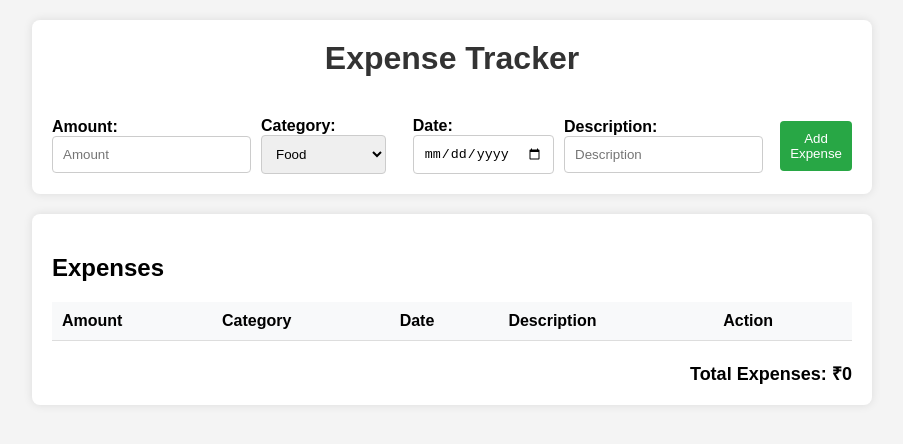
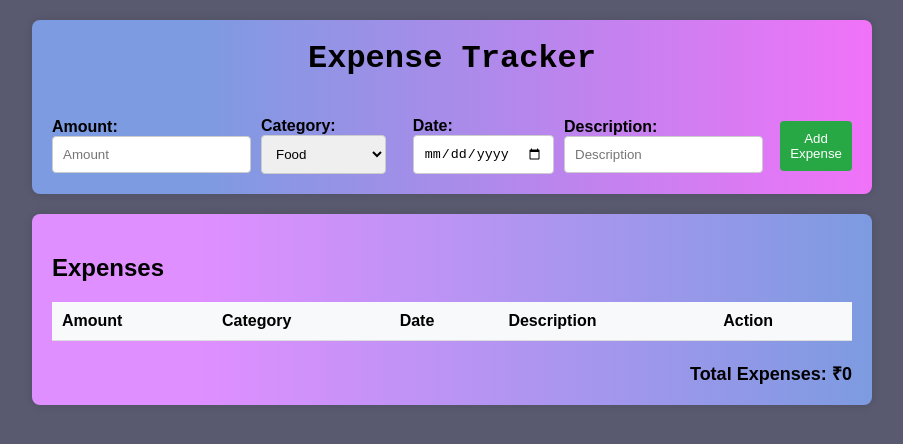
Before and after one commit to Gulshan-Prasad/Expense_Tracker, a plain HTML site: page index.html in a window 1280 px wide. Shown: the whole page, without its empty margins (188-1091 px from the left). Drawn offline with Linux system fonts and the light colour scheme.

Commit message:
Update styles.css

```diff
--- a/styles.css
+++ b/styles.css
@@ -1,6 +1,6 @@
 body {
     font-family: Arial, sans-serif;
-    background-color: #f4f4f4;
+    background-color: #59596f;
     margin: 0;
     padding: 0;
     display: flex;
@@ -10,7 +10,7 @@ body {
   }
 
   .form-container {
-    background-color: #fff;
+    background:linear-gradient(to left, #f172f8 0%, #7d9be1 80%);
     padding: 20px;
     border-radius: 8px;
     box-shadow: 0 0 10px rgba(0, 0, 0, 0.1);
@@ -20,9 +20,11 @@ body {
 
   h1 {
     text-align: center;
-    color: #333;
+    color: #000000;
     margin-bottom: 40px;
     margin-top: 0;
+    font-weight: 800;
+    font-family: 'Courier New', Courier, monospace;
   }
 
   #expenseForm {
@@ -59,7 +61,7 @@ body {
   }
 
   .table-container {
-    background-color: #fff;
+    background:linear-gradient(to left, #7d9be1 0%, #df8fff 80%);
     padding: 20px;
     border-radius: 8px;
     box-shadow: 0 0 10px rgba(0, 0, 0, 0.1);
@@ -68,6 +70,7 @@ body {
   }
 
   #expenseTable {
+    background-color: rgba(165, 204, 220, 0.551);
     width: 100%;
     border-collapse: collapse;
     margin-top: 20px;
```
